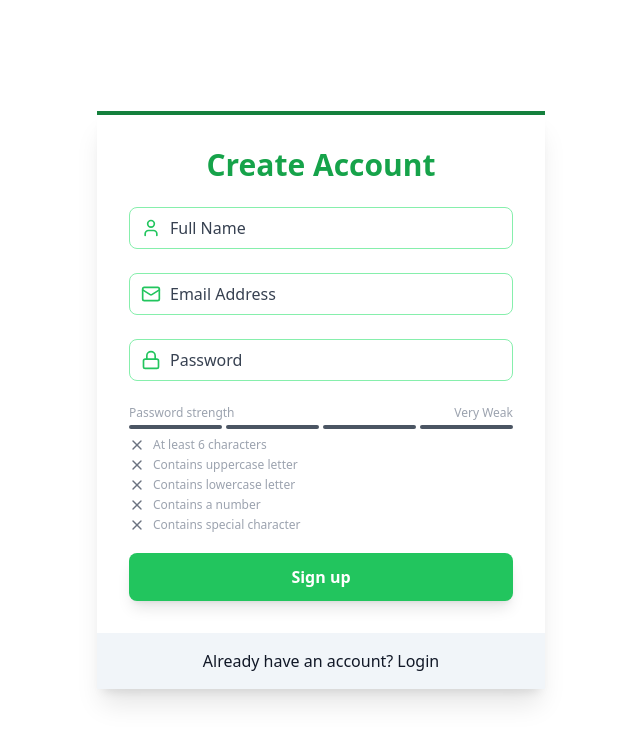
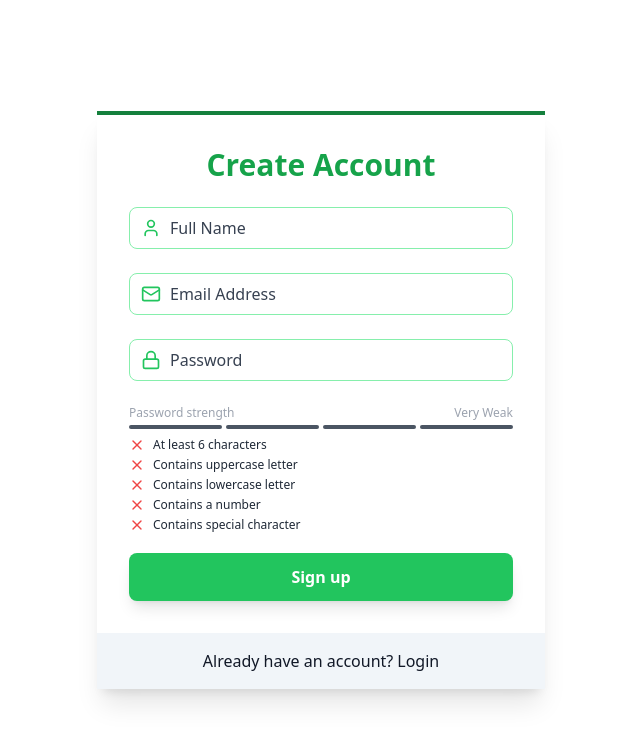
Before and after one commit to haileyesuschekol/Authentication, a React (Vite) app in the folder frontend/: page /signup in a window 1280 px wide. Shown: the top 742 px of the page, without its empty margins (319-959 px from the left). Built offline with nearby package versions, Linux system fonts and the light colour scheme.

Commit message:
style: fix color

```diff
--- a/frontend/src/components/PasswordStrength.jsx
+++ b/frontend/src/components/PasswordStrength.jsx
@@ -16,9 +16,9 @@ const PasswordCriteria = ({ password }) => {
           {item.met ? (
             <Check className="size-4 text-green-500 mr-2" />
           ) : (
-            <X className="size-4 text-gray-500 mr-2" />
+            <X className="size-4 text-red-500 mr-2" />
           )}
-          <span className={item.met ? "text-green-500" : "text-gray-400"}>
+          <span className={item.met ? "text-green-500" : "text-gray-800"}>
             {item.label}
           </span>
         </div>
```
